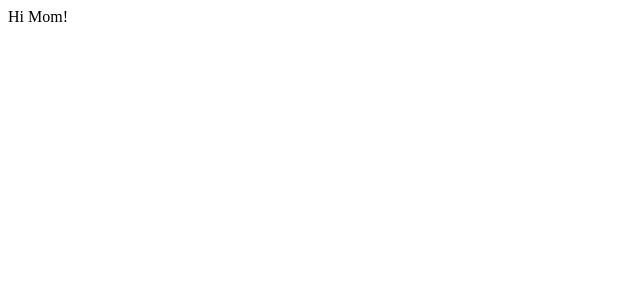
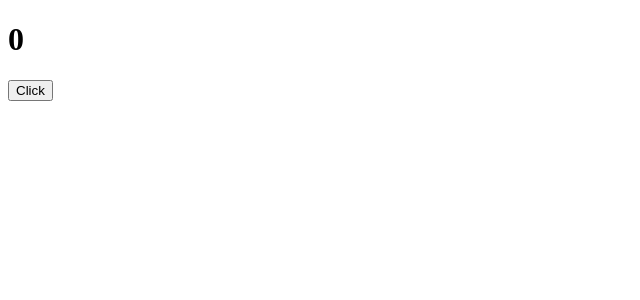
Before and after one commit to JSONCarrillo/crypto-clicker, a React app: page / in a window 1280 px wide. Shown: the top 300 px of the page, without its empty margins (0-640 px from the left). Built offline with nearby package versions, Linux system fonts and the light colour scheme.

Commit message:
add incrementor

```diff
--- a/public/index.html
+++ b/public/index.html
@@ -5,6 +5,7 @@
     <meta http-equiv="X-UA-Compatible" content="IE=edge">
     <meta name="viewport" content="width=device-width, initial-scale=1.0">
     <title>Crypto Clicker</title>
+    <link rel="stylesheet" href="./style.css">
 </head>
 <body>
     <div id="root"></div>
--- a/src/App.js
+++ b/src/App.js
@@ -1,7 +1,12 @@
 import React from "react";
+import Counter from "./components/Counter";
 
 function App() {
-	return <div>Hi Mom!</div>;
+	return (
+		<div>
+			<Counter />
+		</div>
+	);
 }
 
 export default App;
--- /dev/null
+++ b/src/components/Counter.jsx
@@ -0,0 +1,28 @@
+import React from "react";
+
+class Counter extends React.Component {
+	constructor(props) {
+		super(props);
+		this.state = {
+			counter: 0,
+		};
+		this.increment = this.increment.bind(this);
+	}
+
+	increment() {
+		this.setState((prevState) => ({
+			counter: prevState.counter + 1,
+		}));
+	}
+
+	render() {
+		return (
+			<div>
+				<h1>{this.state.counter}</h1>
+				<button onClick={this.increment}>Click</button>
+			</div>
+		);
+	}
+}
+
+export default Counter;
```
Also changed, not shown: public/style.css (added).
